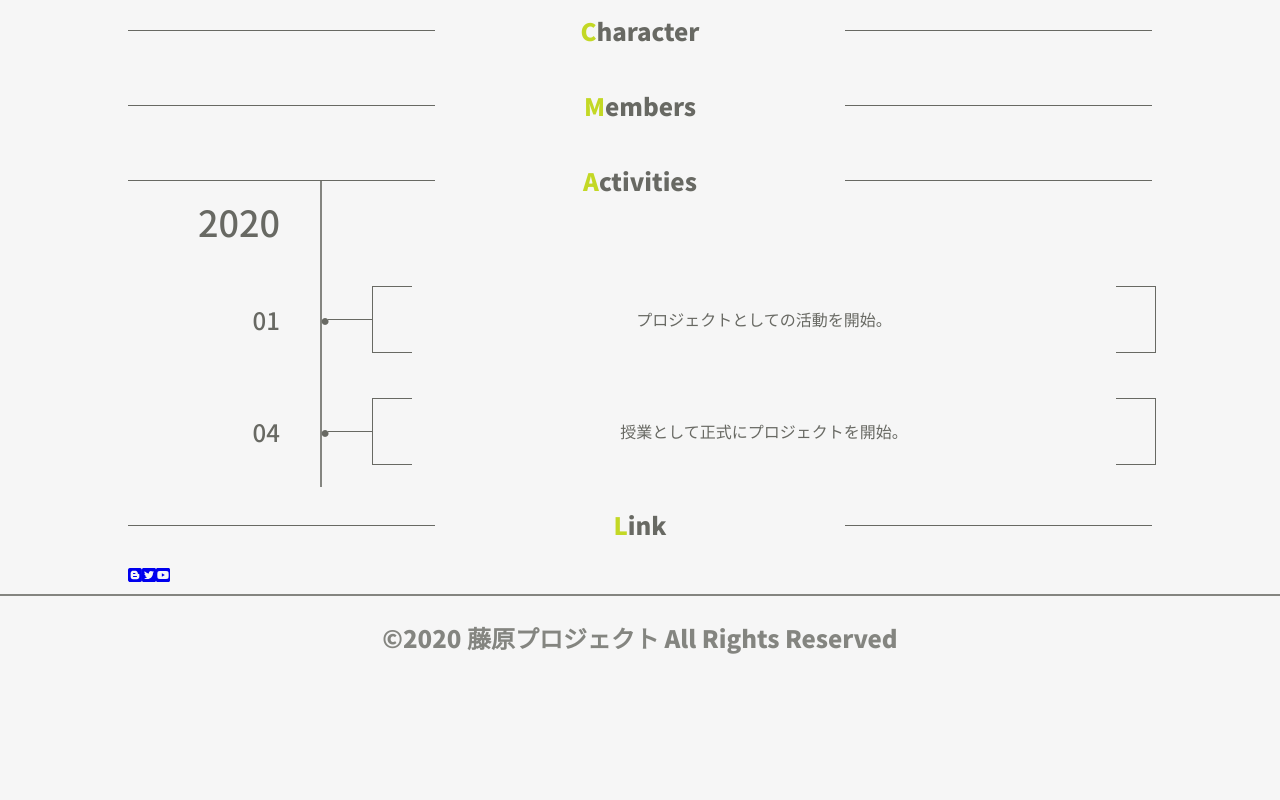
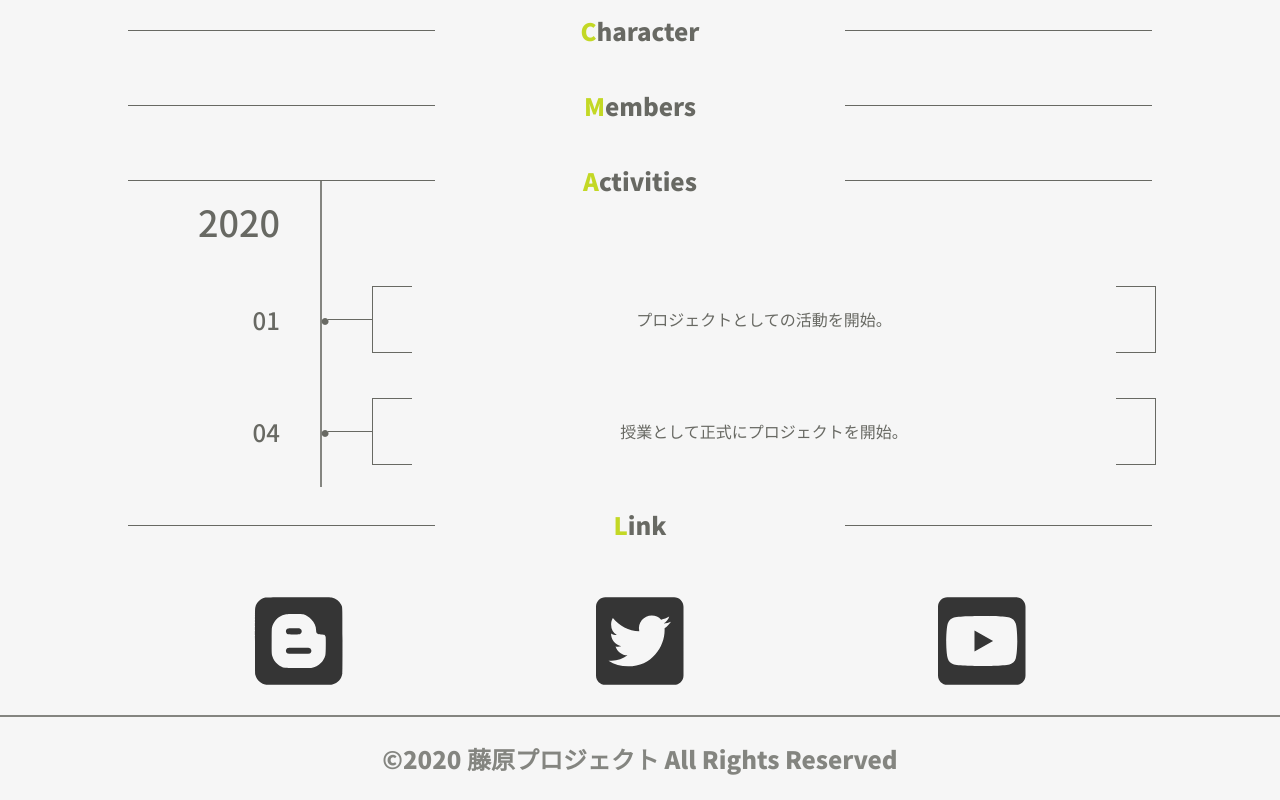
Before and after one commit to habakigumi/univ-web, a Vue app: page / in a window 1280 px wide. Shown: the part 566-1366 px from the top of the page. Before the commit the page ends 1245 px from the top, so only its background shows below. Built offline with nearby package versions, Linux system fonts and the light colour scheme.

Commit message:
スタイルを追加

```diff
--- a/src/components/Links.vue
+++ b/src/components/Links.vue
@@ -20,6 +20,23 @@ export default {
 }
 </script>
 
-<style scoped>
+<style lang="scss" scoped>
+@import "../stylesheets/variables";
 
+.links {
+  .link_icons {
+    display: flex;
+    flex-flow: row wrap;
+    justify-content: space-around;
+    a {
+      font-size: 100px;
+      color: $black;
+    }
+    @media screen and (max-width: $break-point) {
+      a {
+        font-size: 60px;
+      }
+    }
+  }
+}
 </style>
```
